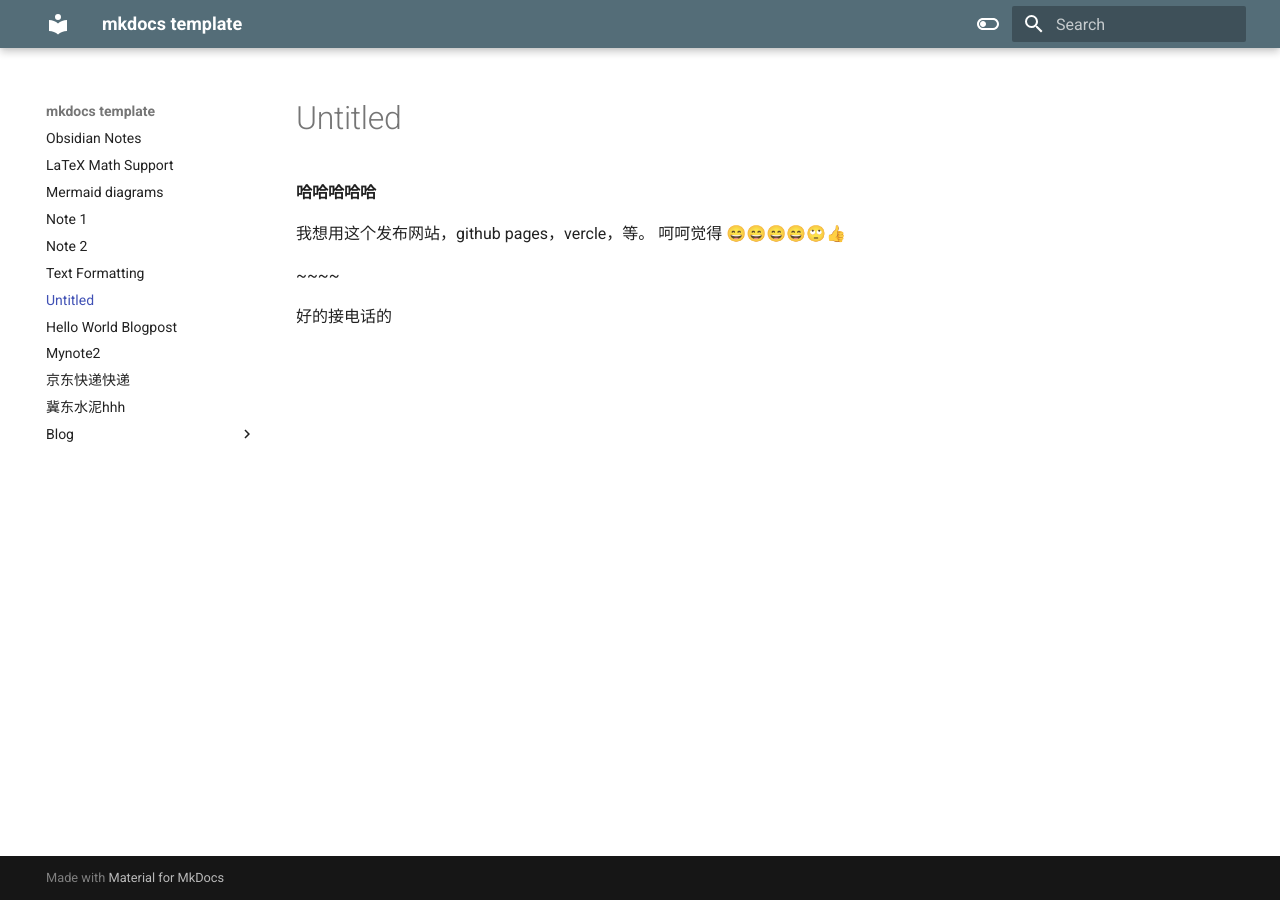
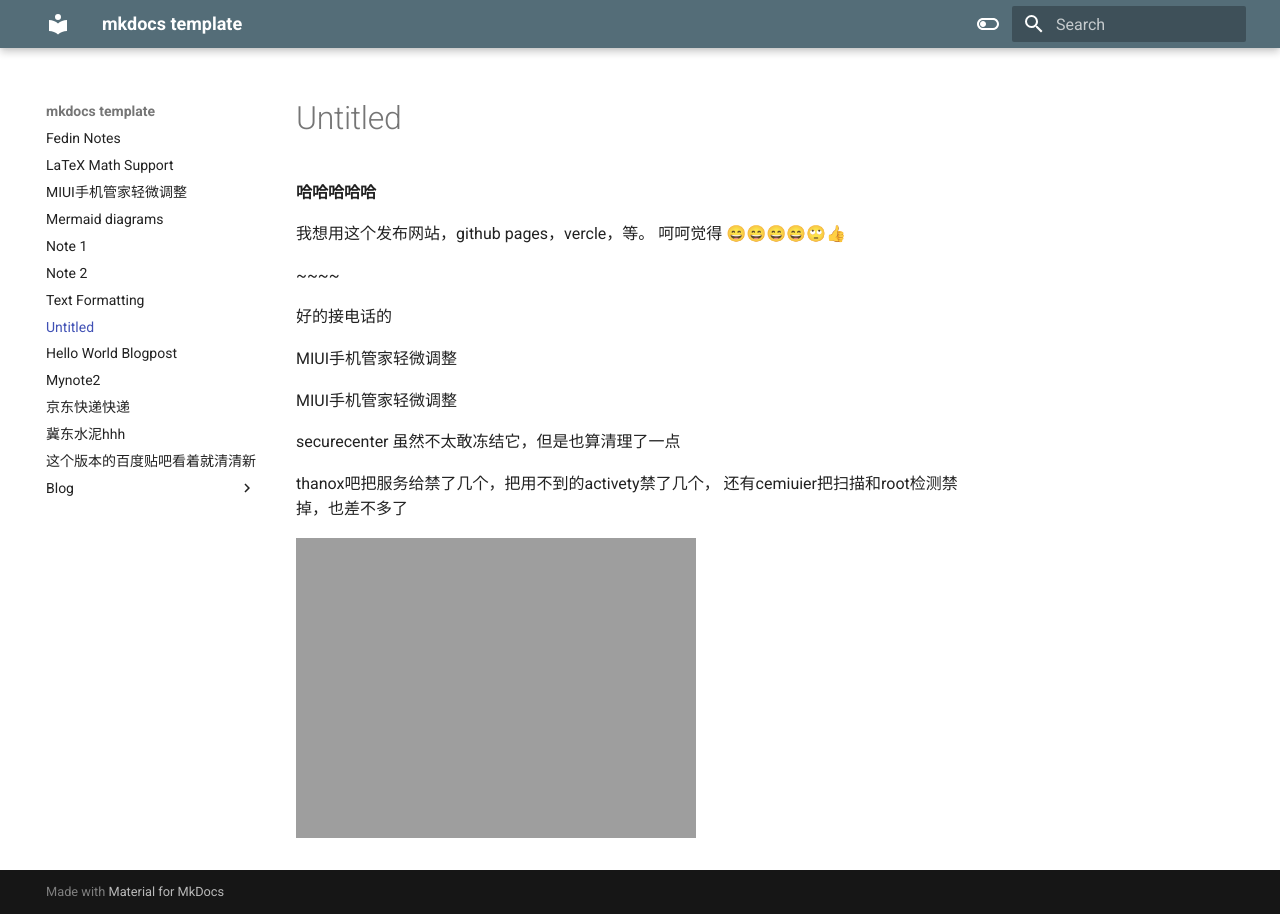
Before and after one commit to envsh/envsh.github.io, an MkDocs documentation site: the page built from docs/Untitled.md, in a window 1280 px wide. Built offline with MkDocs 1.6.1 and Material for MkDocs 9.7.7, drawn with Linux system fonts in a browser that asks for light colours.

Commit message:
twonotes

```diff
--- /dev/null
+++ b/docs/MIUI手机管家轻微调整.md
@@ -0,0 +1,10 @@
+
+MIUI手机管家轻微调整
+
+securecenter
+虽然不太敢冻结它，但是也算清理了一点
+
+thanox吧把服务给禁了几个，把用不到的activety禁了几个，
+还有cemiuier把扫描和root检测禁掉，也差不多了
+
+![[Screenshot_2024-02-22-14-23-48-872_github.tornaco.android.thanos.pro.png]]
--- a/docs/Untitled.md
+++ b/docs/Untitled.md
@@ -8,3 +8,19 @@
 ~~~~
 
 好的接电话的
+
+
+
+
+MIUI手机管家轻微调整
+
+MIUI手机管家轻微调整
+
+securecenter
+虽然不太敢冻结它，但是也算清理了一点
+
+thanox吧把服务给禁了几个，把用不到的activety禁了几个，
+还有cemiuier把扫描和root检测禁掉，也差不多了
+
+
+![Screenshot_2024-02-22-14-23-48-872_github.tornaco.android.thanos.pro.png](:/dbcd0f8376344d458bf9351d13b7f354)
--- a/docs/index.md
+++ b/docs/index.md
@@ -1,4 +1,4 @@
-# Obsidian Notes
+# Fedin Notes
 
 Publish your public notes with MkDocs
 
--- /dev/null
+++ b/docs/这个版本的百度贴吧看着就清清新.md
@@ -0,0 +1,21 @@
+这个版本的百度贴吧看着就清清新
+
+
+5.6.9play版，可惜不能安装到安卓12上了，在安卓6上还能启动，不知道能不能登陆
+
+![[Screenshot_2024-02-22-16-22-47-967_com.miui.gallery.png]]
+
+
+![[Screenshot_2024-02-22-16-30-37-679_com.miui.gallery.png]]
+
+
+这个是什么版本，apkmirror上的，看着是比国内的安装包小些，
+All 百度在线网络技术（北京）有限公司 (Baidu) apps
+Baidu Post Bar (百度贴吧) 12.27.5.0
+Baidu Post Bar (百度贴吧)
+August 23, 2022 GMT+0800
+Version:12.27.5.0
+
+Uploaded:August 23, 2022 at 8:39AM GMT+0800
+
+File size:54.9 MB
```
Also changed, not shown: docs/README.md (deleted, +0 -57 lines), docs/mynote2.md (+3 -6 lines), docs/images/Screenshot_2024-02-22-14-23-48-872_github.tornaco.android.thanos.pro.png (added), docs/images/Screenshot_2024-02-22-16-22-47-967_com.miui.gallery.png (added), docs/images/Screenshot_2024-02-22-16-30-37-679_com.miui.gallery.png (added).
